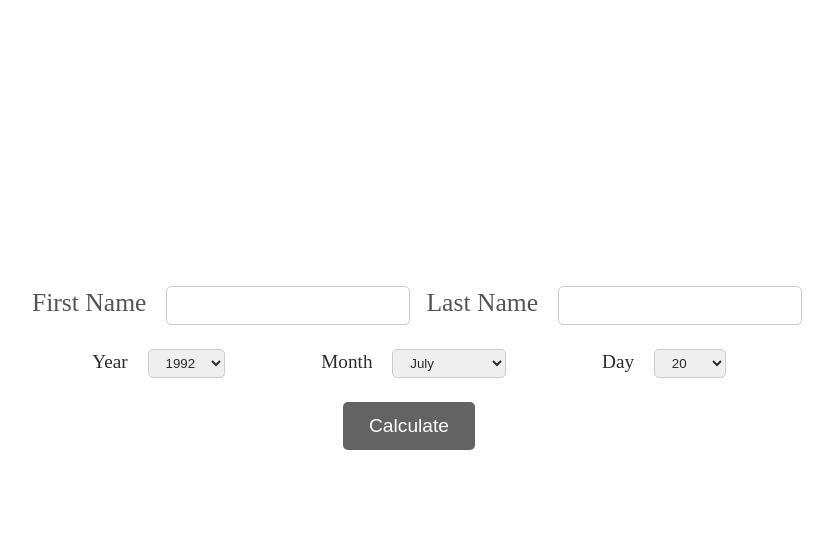
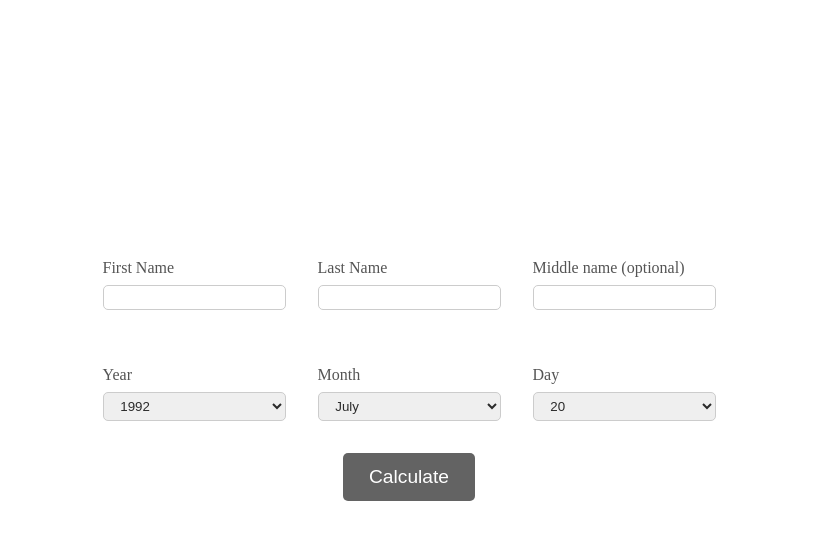
Before and after one commit to vladutclp/numerology, a PHP site: page / in a window 1280 px wide. Shown: the top 540 px of the page, without its empty margins (231-1064 px from the left). Run offline with PHP 8.4, Linux system fonts and the light colour scheme; some libraries are stand-ins or nearby versions.

Commit message:
Added middle name field

```diff
--- a/index.html
+++ b/index.html
@@ -21,6 +21,10 @@
                 <div class="lastNameWrapper">
                     <label for="lastName">Last Name</label>
                     <input type="text" name="lastName" id="lastName" class="lastName">
+                </div>
+                <div class="middleNameWrapper">
+                    <label for="middleName">Middle name (optional)</label>
+                    <input type="text" name="middleName" id="middleName" class="middleName">
                 </div>
             </div>
             <div class="dateDropdown">
@@ -68,13 +72,8 @@
 
         <p id="resultParagraph"></p>
 
-        <!-- <div class="klaviyo-form-U5LXVf emailWrapper" id="emailWrapper">
-            <input type="email" name="email" id="emailInput" class="emailInput" placeholder="Enter your email...">
-            <button class="emailButton" id="emailButton">Subscribe to our newsletter!</button>
-        </div> -->
         <div class="klaviyo-form-U5LXVf emailWrapper" id="emailWrapper">
         <button class="tryAgainButton" id="tryAgainButton">Try again</button>
-
         </div>
     </main>
 
--- a/index.js
+++ b/index.js
@@ -9,7 +9,6 @@ const valuesArray = [
   '8HQZ',
   '9IR',
 ];
-
 
 // Calculation functions -- START --
 const validateEmail = (email) => {
@@ -80,6 +79,7 @@ const calculateTotal = (valueToCalculate, lastSum) => {
 //DOM Elements -- START --
 const firstNameInput = document.getElementById('firstName');
 const lastNameInput = document.getElementById('lastName');
+const middleNameInput = document.getElementById('middleName');
 const calculateButton = document.getElementById('calculateButton');
 const resultParagraph = document.getElementById('resultParagraph');
 const yearDropdown = document.getElementById('year');
@@ -89,11 +89,6 @@ const emailInput = document.getElementById('emailInput');
 const tryAgainButton = document.getElementById('tryAgainButton');
 const emailElement = document.getElementById('emailWrapper');
 const calculationElement = document.getElementById('calculationArea');
-
-
-
-// let onlyDateCalculation = true;
-//   if (onlyDateCalculation) calculationElement.classList.remove('buttonDisabled');
 
 /* Year, day and month dropdown creation */
 const generateYearDropdown = (domElement) => {
@@ -167,10 +162,11 @@ generateMonthsDropdown(monthDropdown);
 
 let firstNameValue = 0,
   lastNameValue = 0,
-  selectedDay = 16,
-  selectedMonth = 7,
-  selectedYear = 1992,
-  emailInputValue = '';
+  middleNameValue = 0;
+(selectedDay = 20),
+  (selectedMonth = 7),
+  (selectedYear = 1992),
+  (emailInputValue = '');
 
 const setDisabledButton = (
   nameInputValue,
@@ -201,6 +197,10 @@ lastNameInput.addEventListener('change', (e) => {
   setDisabledButton(firstNameValue, lastNameValue, calculateButton);
 });
 
+middleNameInput.addEventListener('change', (e) => {
+  middleNameValue = calculateTotal(e.target.value);
+});
+
 yearDropdown.addEventListener('change', (e) => {
   console.log('changing year... ', e.target.value);
   selectedYear = parseInt(e.target.value);
@@ -219,22 +219,24 @@ monthDropdown.addEventListener('change', (e) => {
 setDisabledButton(firstNameValue, lastNameValue, calculateButton);
 
 calculateButton.addEventListener('click', () => {
-
   let nameCalculation = calculateTotal(
-    calculateTotal(firstNameValue) + calculateTotal(lastNameValue)
+    calculateTotal(firstNameValue) +
+      calculateTotal(lastNameValue) +
+      calculateTotal(middleNameValue)
   );
-
+  console.log(nameCalculation);
   let dateCalculation = calculateTotal(
     calculateTotal(selectedDay) +
       calculateTotal(selectedMonth) +
       calculateTotal(selectedYear)
   );
+  console.log(dateCalculation);
 
   let granTotal = calculateTotal(
     calculateTotal(nameCalculation) + calculateTotal(dateCalculation),
     true
   );
-
+  console.log(granTotal);
   calculationElement.style.display = 'none';
 
   const loaderElement = document.getElementById('loader');
@@ -255,9 +257,11 @@ tryAgainButton.addEventListener('click', () => {
   resultParagraph.innerText = '';
   firstNameValue = 0;
   lastNameValue = 0;
+  middleNameValue = 0;
   console.log(firstNameInput);
   firstNameInput.value = '';
   lastNameInput.value = '';
+  middleNameInput.value = '';
   setDisabledButton(firstNameValue, lastNameValue, calculateButton);
 });
 
--- a/style.css
+++ b/style.css
@@ -24,42 +24,61 @@ html {
   flex-direction: row;
   align-items: center;
   justify-content: center;
+  padding: 1rem;
+  flex: 1;
 }
 
 .firstNameWrapper label,
-.lastNameWrapper label {
+.lastNameWrapper label,
+.middleNameWrapper label {
   color: #545454;
-  font-size: 1.6rem;
-  padding: 1rem;
+  padding: 0.5rem 0;
+  display: flex;
+  align-items: center;
 }
 
 .firstNameWrapper input,
-.lastNameWrapper input, .emailInput {
-  padding: 0.5rem;
+.lastNameWrapper input,
+.emailInput,
+.middleNameWrapper input {
+  padding: 0.25rem 0.5rem;
   outline: none;
   border-radius: 5px;
   border: 1px solid #ccc;
-  font-size: 1.1rem;
+  font-size: 0.8rem;
+}
+
+.firstNameWrapper,
+.lastNameWrapper,
+.middleNameWrapper {
+  margin: 0 1rem;
+  width: 33%;
+
 }
 
 .dateDropdown {
   display: flex;
-  /* width: 50%; */
-  justify-content: space-around;
+  padding: 1rem;
+  box-sizing: border-box;
+  justify-content: space-between;
+  align-items: flex-start;
+  width: 100%;
 }
 
 .year,
 .month,
 .day {
-  padding: 1.5rem 3rem;
+  display: flex;
+  flex-direction: column;
+  width: 33%;
+  margin: 1rem;
 }
 
 .year label,
 .month label,
 .day label {
-  color: #2b2b2b;
-  font-size: 1.2rem;
-  margin-right: 1rem;
+  color: #545454;
+  padding: 0.5rem 0;
 }
 
 #year,
@@ -73,15 +92,15 @@ html {
 }
 
 .option {
-  /* color: red; */
   border: 1px solid #ccc;
   padding: 0.2rem 0.5rem;
 }
 
-.calculateButton, .emailButton, .tryAgainButton {
+.calculateButton,
+.emailButton,
+.tryAgainButton {
   padding: 0.8rem 1.6rem;
   outline: none;
-  /* border: 2px solid white; */
   border: none;
   outline: none;
   border-radius: 5px;
@@ -90,14 +109,16 @@ html {
   color: white;
   transition: 0.3s all ease;
   background-color: rgb(121, 93, 148);
-
+  align-self: center;
 }
 
 .buttonAnimation {
   animation: button-enabled 800ms ease;
 }
 
-.calculateButton:hover, .emailButton:hover, .tryAgainButton:hover {
+.calculateButton:hover,
+.emailButton:hover,
+.tryAgainButton:hover {
   box-shadow: 5px 3px 15px 2px rgba(0, 0, 0, 0.225);
   transform: scale(1.05);
   cursor: pointer;
@@ -252,37 +273,26 @@ html {
 @keyframes text-animation {
   0%,
   15% {
-    opacity: .1
+    opacity: 0.1;
   }
 
   50% {
     opacity: 1;
   }
   100% {
-    opacity: .1;
+    opacity: 0.1;
   }
 }
 
 @keyframes button-enabled {
   0%,
   15% {
-    transform: scale(.3);
+    transform: scale(0.3);
   }
 
   50% {
     transform: scale(1.2);
   }
-  /* 75% {
-    transform: scale(.85);
-  }
-
-  85% {
-    transform: scale(1.1);
-  }
-
-  90% {
-    transform: scale(.85);
-  } */
 
   100% {
     transform: scale(1);
```
